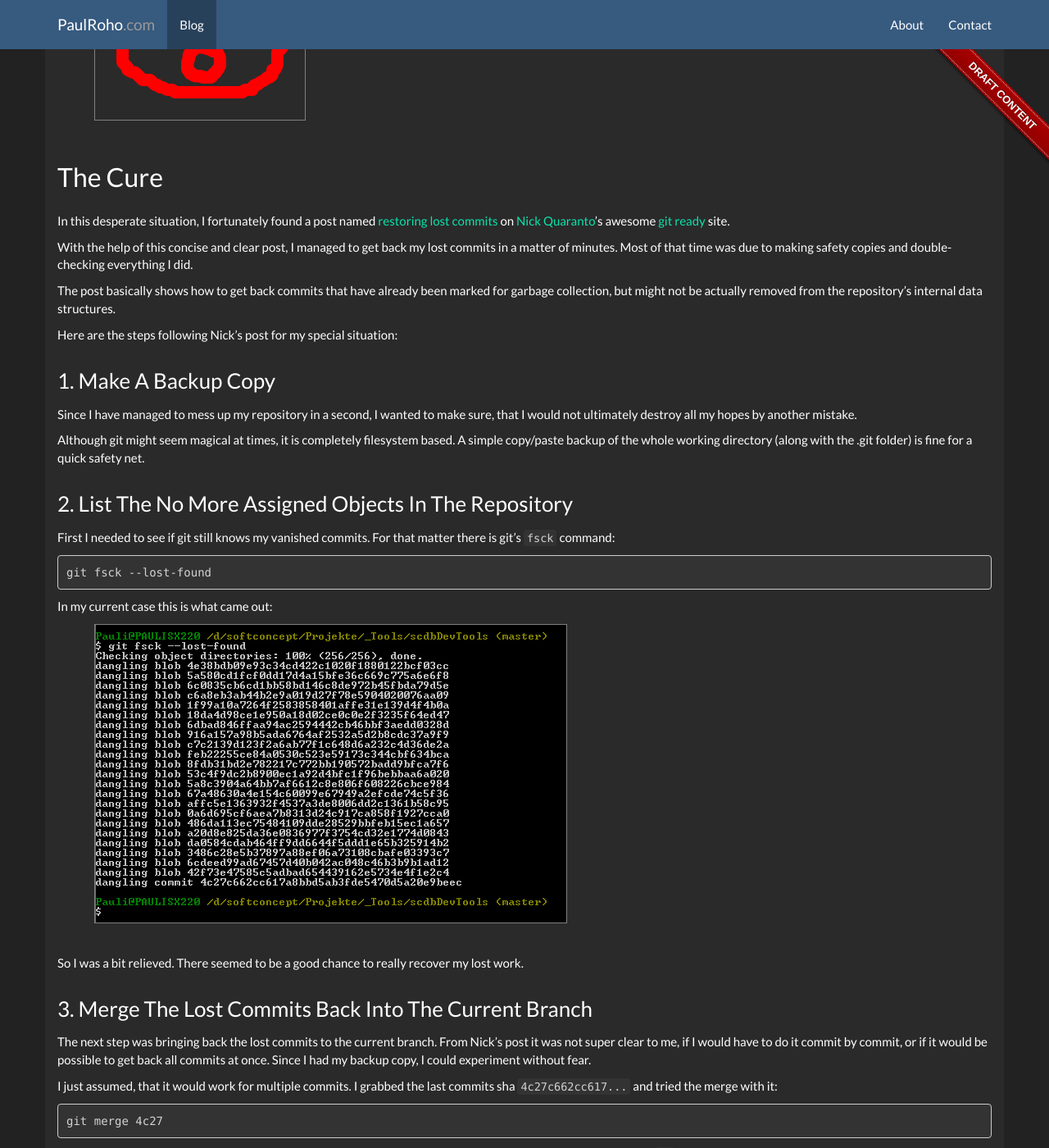
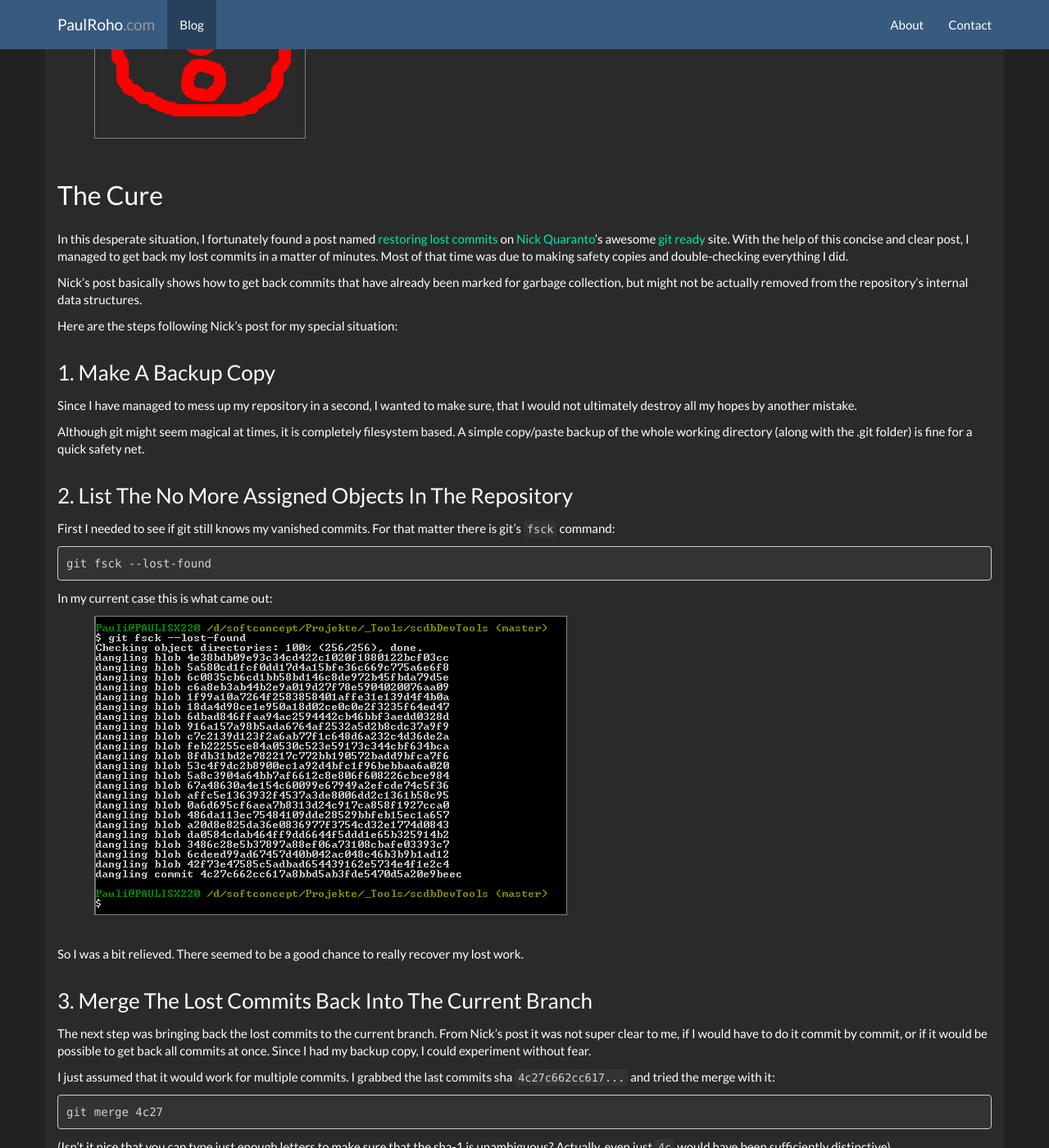
Before and after one commit to paulroho/paulroho.github.io, a Jekyll site: the page built from _posts/2014-10-24-Git-Saved-Me-Restoring-Lost-Commits.md, in a window 1280 px wide and 1400 px high, scrolled down 3359 px. Shown: the whole window at 82% size. Built offline with Jekyll 4.4.1, drawn with Linux system fonts in a browser that asks for light colours; nearby versions of some CDN libraries; some of the changed text lies outside the part shown.

Commit message:
Published "Git Saved Me - Restoring Lost Commits'

`````diff
--- a/_posts/2014-10-24-Git-Saved-Me-Restoring-Lost-Commits.md
+++ b/_posts/2014-10-24-Git-Saved-Me-Restoring-Lost-Commits.md
@@ -32,7 +32,7 @@
 ![The repository as it was before the incident](/images/posts/GitRecoverLostCommits/01_SituationBefore_GitExt.PNG)
 {: .image}
 
-For those not familiar with GitExtensions, red icons ![A local branch in GitExtensions](/images/posts/GitRecoverLostCommits/branch_master_GitExt.png) show local branches. Green icons ![A remote branch in GitExtensions](/images/posts/GitRecoverLostCommits/branch_originmaster_GitExt.png) are used for remote branches. Note that the local master branch is using a bold font signaling that this branch is currently checked out. The remote branch origin/master is using a non-bold font because it is behind the local master.
+For those not familiar with GitExtensions, red icons like ![A local branch in GitExtensions](/images/posts/GitRecoverLostCommits/branch_master_GitExt.png) show local branches. Green icons like ![A remote branch in GitExtensions](/images/posts/GitRecoverLostCommits/branch_originmaster_GitExt.png) are used for remote branches. Note that the local master branch is using a bold font signaling that this branch is currently checked out. The remote branch origin/master is using a non-bold font because it is behind the local master.
 
 The icon ![A label in GitExtensions](/images/posts/GitRecoverLostCommits/label_GitExt.png) depicts just a label I applied to tackle down some version.
 
@@ -73,10 +73,9 @@
 
 ##The Cure
 In this desperate situation, I fortunately found a post named [restoring lost commits](http://gitready.com/advanced/2009/01/17/restoring-lost-commits.html) on [Nick Quaranto](https://twitter.com/qrush)'s awesome [git ready](http://gitready.com/) site.
-
 With the help of this concise and clear post, I managed to get back my lost commits in a matter of minutes. Most of that time was due to making safety copies and double-checking everything I did.
 
-The post basically shows how to get back commits that have already been marked for garbage collection, but might not be actually removed from the repository's internal data structures.
+Nick's post basically shows how to get back commits that have already been marked for garbage collection, but might not be actually removed from the repository's internal data structures.
 
 Here are the steps following Nick's post for my special situation:
 
@@ -103,7 +102,7 @@
 
 The next step was bringing back the lost commits to the current branch. From Nick's post it was not super clear to me, if I would have to do it commit by commit, or if it would be possible to get back all commits at once. Since I had my backup copy, I could experiment without fear.
 
-I just assumed, that it would work for multiple commits. I grabbed the last commits sha ````4c27c662cc617...```` and tried the merge with it:
+I just assumed that it would work for multiple commits. I grabbed the last commits sha ````4c27c662cc617...```` and tried the merge with it:
 
     git merge 4c27
 
`````
Also changed, not shown: other parts of _posts/2014-10-24-Git-Saved-Me-Restoring-Lost-Commits.md (+1 -1 lines).
